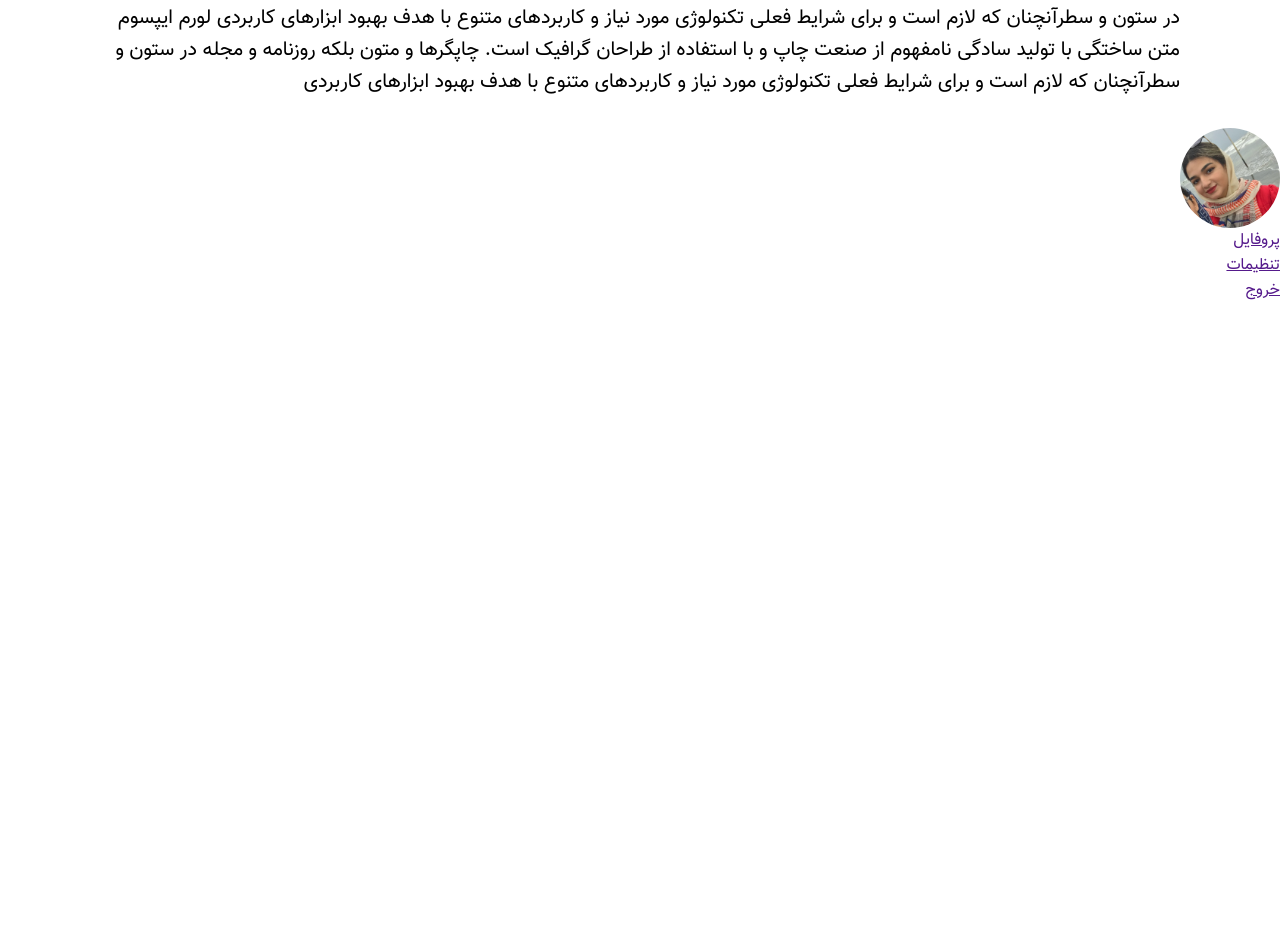
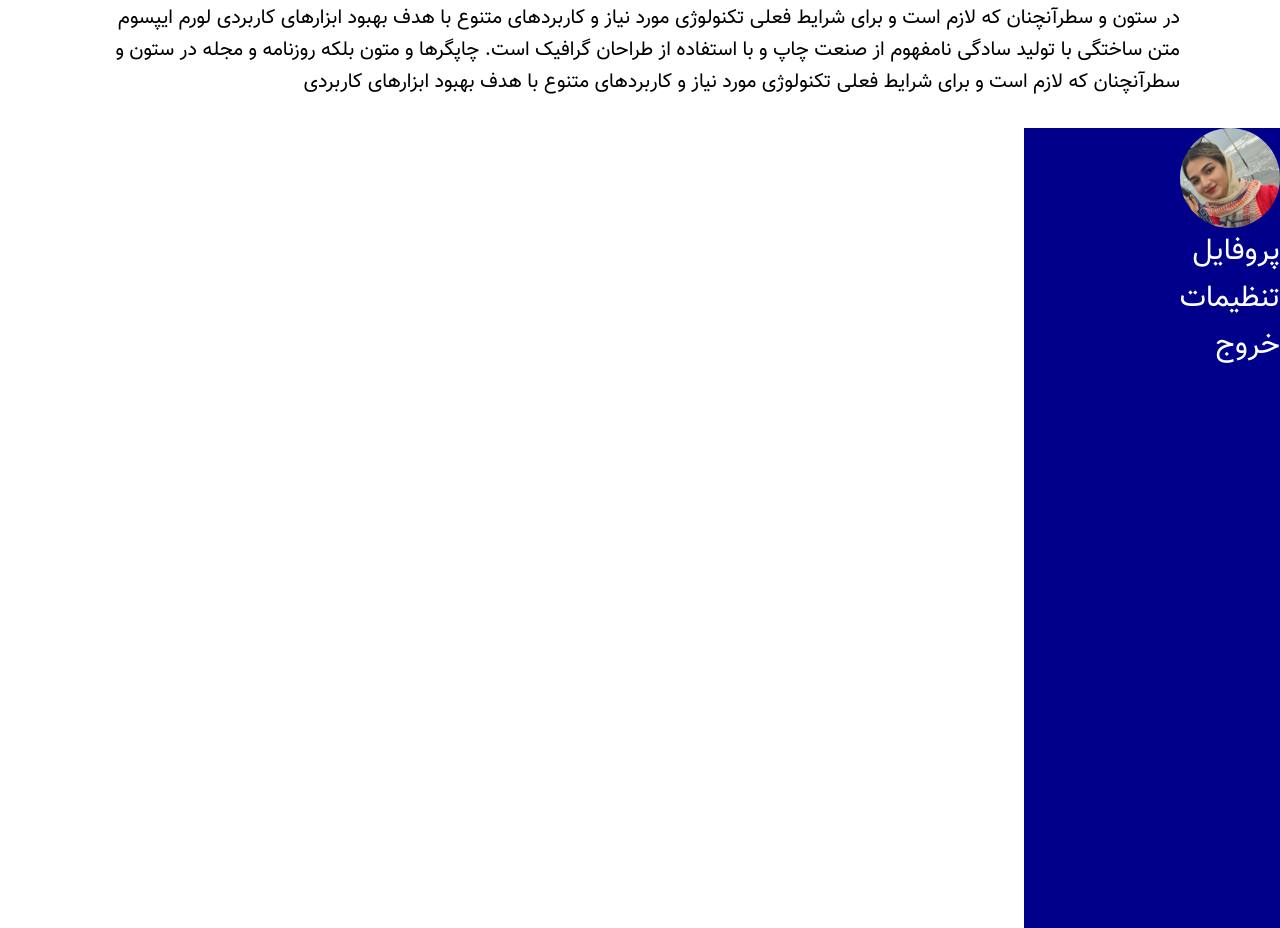
Before and after one commit to zahrragh/side-bar-TopLearn, a plain HTML site: page index.html in a window 1280 px wide. Shown: the part 866-1794 px from the top of the page. Before the commit the page ends 1169 px from the top, so only its background shows below. Drawn offline with Linux system fonts and the light colour scheme; files whose address does not match are found by name.

Commit message:
Update style.css

```diff
--- a/styles/style.css
+++ b/styles/style.css
@@ -43,7 +43,16 @@ section p {
     object-fit: cover;
     width: 100%;
 }
-
+#sidebar{
+    background-color: darkblue;
+    width: 20%;
+    height: 100vh;
+}
 ul li a {
+    text-decoration: none;
+    color: #fff;
+    font-size: 30px;
+}
+ul li{
 
 }
```
